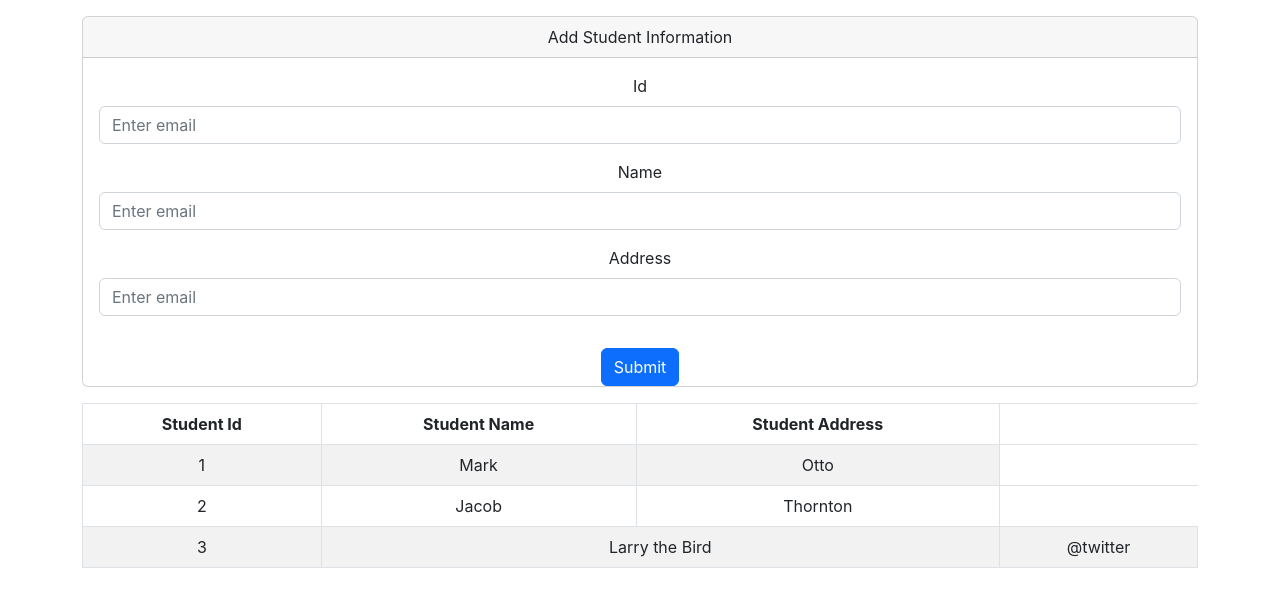
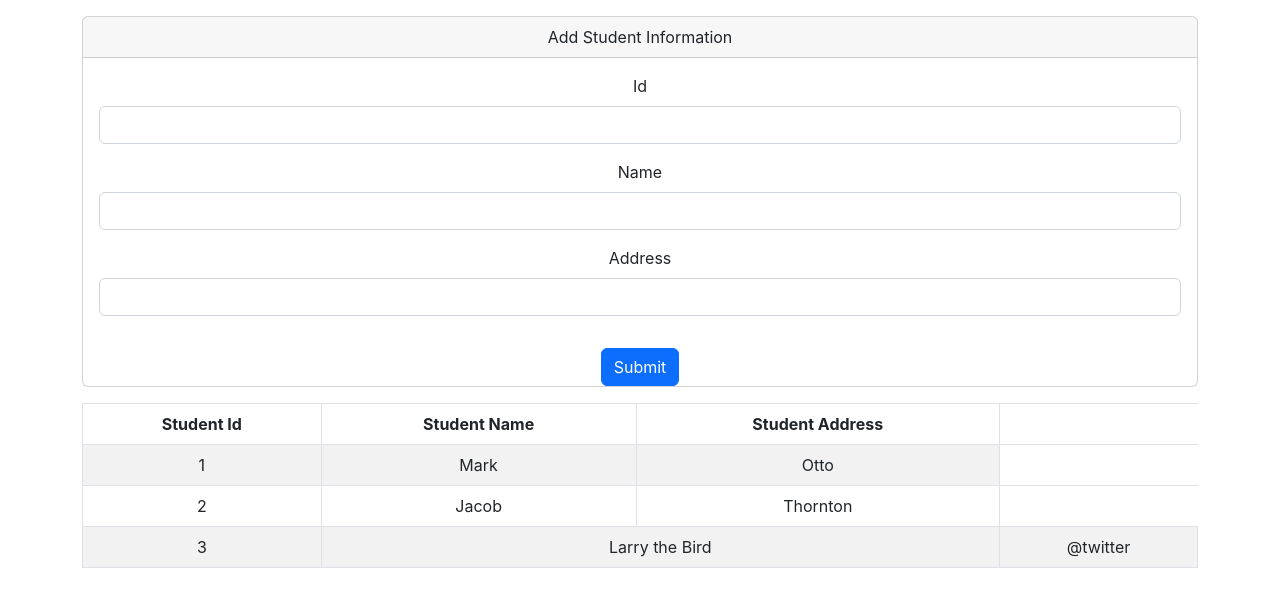
Before and after one commit to YUVI158/StudentFrontend158, a React (Create React App) app: page / in a window 1280 px wide. Shown: the top 606 px of the page. Built offline with nearby package versions, Linux system fonts and the light colour scheme.

Commit message:
Added Footer

```diff
--- a/src/components/Student.js
+++ b/src/components/Student.js
@@ -42,15 +42,15 @@ export default function Student() {
           <Card.Body>
             <Form.Group className="mb-3">
               <Form.Label>Id</Form.Label>
-              <Form.Control type="text" placeholder="Enter email" />
+              <Form.Control type="text" />
             </Form.Group>
             <Form.Group className="mb-3">
               <Form.Label>Name</Form.Label>
-              <Form.Control type="text" placeholder="Enter email" />
+              <Form.Control type="text" />
             </Form.Group>
             <Form.Group className="mb-3">
               <Form.Label>Address</Form.Label>
-              <Form.Control type="text" placeholder="Enter email" />
+              <Form.Control type="text" />
             </Form.Group>
           </Card.Body>
           <Button variant="primary" type="submit">
```
